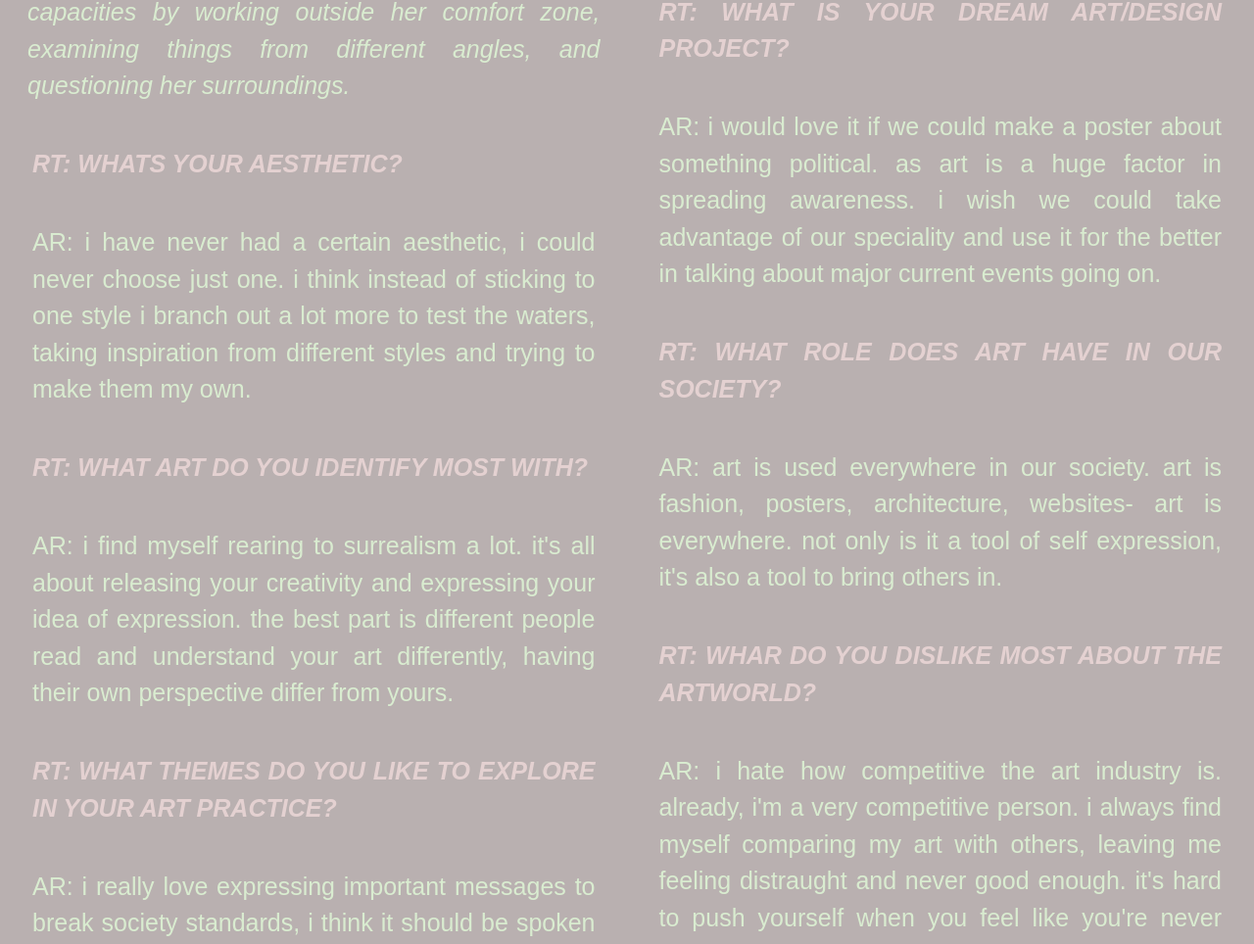
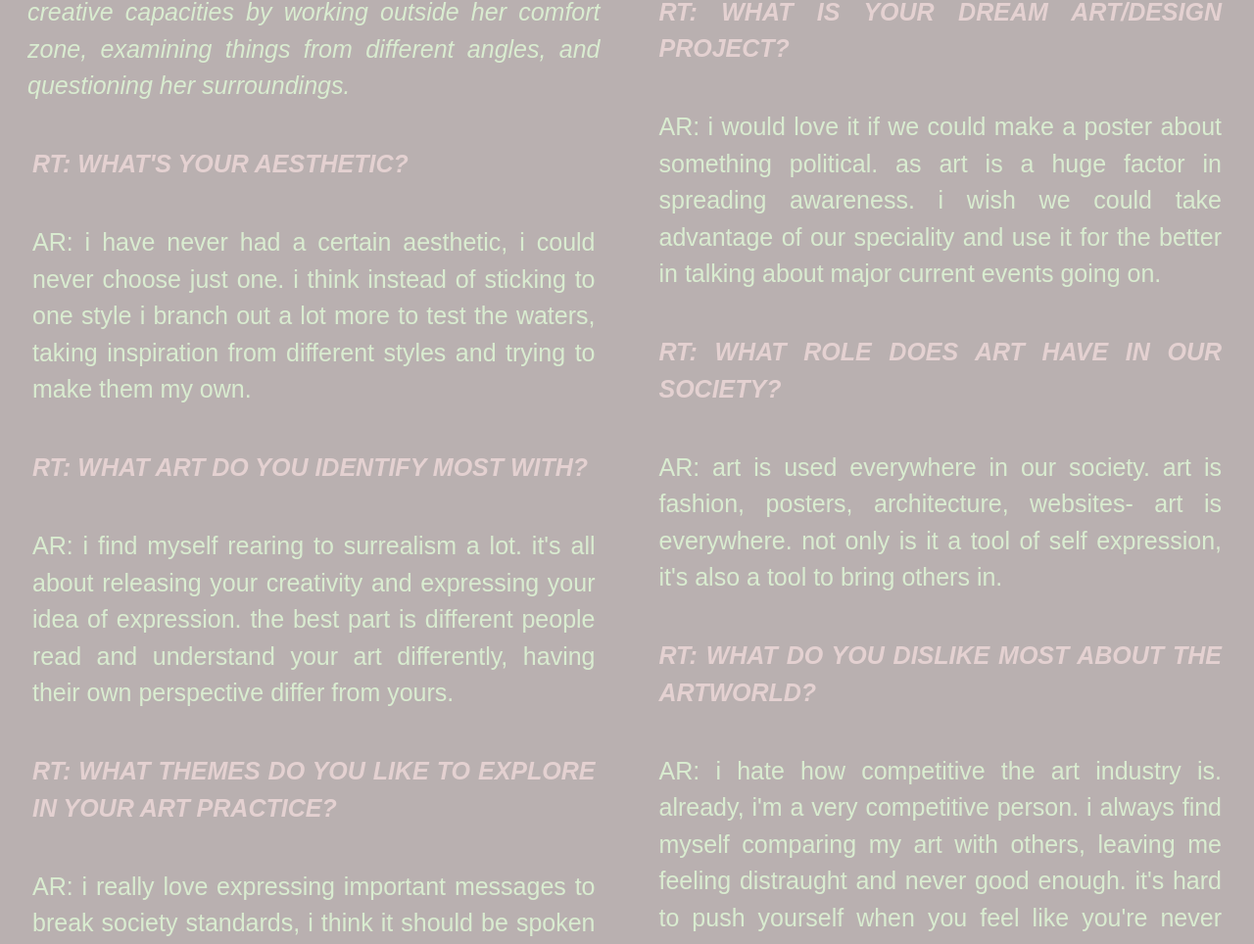
Before and after one commit to raqueltrevino/agathe_interview, a plain HTML site: page index.html in a window 1280 px wide. Shown: the part 827-1791 px from the top of the page at 98% size. Drawn offline with Linux system fonts and the light colour scheme.

Commit message:
Add files via upload

```diff
--- a/index.html
+++ b/index.html
@@ -11,10 +11,10 @@
        <div class="question-container">
   <h1 class= "title">BLOSSOMING ARTIST: AGATHE RENOU</h1>
 
-   <div class= "intro"> Agathe Renou is an artist currently in her second year at Parsons School Of Design. she is a communication designer who uses art not only as a means of self-expression but also as a tool for creating awareness on the absurdity of societal standards. although she mostly does this through the use of photography and typography, she enjoys exploring several different artistic styles but often finds herself drawn to surrealism. art has created her ambition and given her the means to amplify her ideas. she wants to continue developing her creative capacities by working outside her comfort zone, examining things from different angles, and questioning her surroundings.
+   <div class= "intro"> Agathe Renou is an artist currently in her second year at Parsons School Of Design. She is a communication designer who uses art not only as a means of self-expression but also as a tool for creating awareness on the absurdity of societal standards. Although she mostly does this through the use of photography and typography, she enjoys exploring several different artistic styles but often finds herself drawn to surrealism. Art has created her ambition and given her the means to amplify her ideas. She wants to continue developing her creative capacities by working outside her comfort zone, examining things from different angles, and questioning her surroundings.
     <br / >
     <br / >
-    <div class="speaker-1"> RT: WHATS YOUR AESTHETIC?
+    <div class="speaker-1"> RT: WHAT'S YOUR AESTHETIC?
     <br / >
     <br / >
     </div>
@@ -78,7 +78,7 @@
     <br / >
     <br / >
     </div>
-    <div class="speaker-1"> RT: WHAR DO YOU DISLIKE MOST ABOUT THE ARTWORLD?
+    <div class="speaker-1"> RT: WHAT DO YOU DISLIKE MOST ABOUT THE ARTWORLD?
     <br / >
     <br / >
     </div>
```
